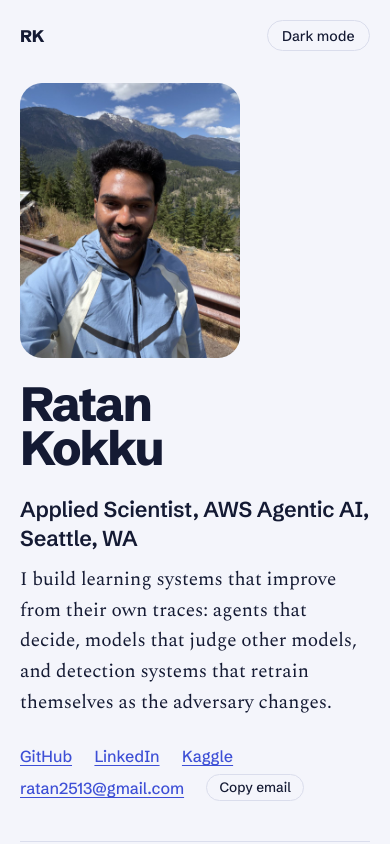
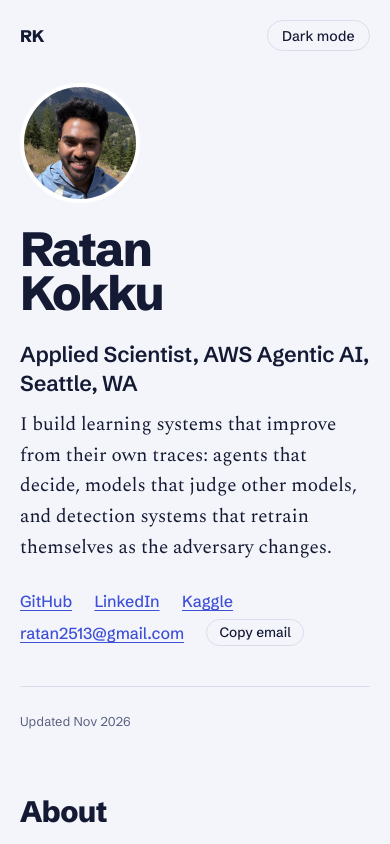
Before and after one commit to Ratansairohith/RatanSaiRohith.github.io, a plain HTML site: page index.html in a window 390 px wide. Shown: the top 844 px of the page. Drawn offline with nearby package versions, Linux system fonts and the light colour scheme.

Commit message:
Shrink header photo to a small round avatar
Co-Authored-By: Claude Opus 5.5 <noreply@anthropic.com>
Claude-Session: https://claude.ai/code/session_018M4Uodzgye4FGKd7puKKxq

```diff
--- a/content.js
+++ b/content.js
@@ -14,7 +14,7 @@ window.SITE = {
     "I build learning systems that improve from their own traces: agents that decide, models that judge other models, and detection systems that retrain themselves as the adversary changes.",
   location: "Seattle, WA",
   email: "ratan2513@gmail.com",
-  photo: "static/portrait.jpg",
+  photo: "static/me.jpg",
   resume: "", // paste a link to your current resume PDF here to show a Resume link
   updated: "2026-11-21",
 
--- a/index.html
+++ b/index.html
@@ -37,7 +37,7 @@
     </div>
 
     <figure class="portrait">
-      <img id="photo" alt="Ratan Kokku at a mountain overlook in the North Cascades" width="960" height="1200">
+      <img id="photo" alt="Ratan Kokku at a mountain overlook in the North Cascades" width="640" height="640">
     </figure>
   </header>
 
--- a/static/site.css
+++ b/static/site.css
@@ -72,7 +72,7 @@ button:disabled { opacity: 0.45; cursor: default; filter: none; }
 /* ---------- hero ---------- */
 .hero {
   display: grid;
-  grid-template-columns: minmax(0, 1.3fr) minmax(0, 0.8fr);
+  grid-template-columns: minmax(0, 1fr) auto;
   gap: clamp(1.5rem, 4vw, 4rem);
   align-items: center;
   max-width: 1200px;
@@ -89,8 +89,8 @@ button:disabled { opacity: 0.45; cursor: default; filter: none; }
 .links button { padding: 0.25rem 0.75rem; font-size: 0.85rem; }
 
 /* portrait */
-.portrait { margin: 0; justify-self: end; width: 100%; max-width: 400px; }
-.portrait img { display: block; width: 100%; height: auto; aspect-ratio: 4 / 5; object-fit: cover; border-radius: 28px; }
+.portrait { margin: 0; justify-self: end; width: 100%; max-width: 230px; }
+.portrait img { display: block; width: 100%; height: auto; aspect-ratio: 1; object-fit: cover; object-position: 50% 50%; border-radius: 50%; border: 4px solid var(--panel); }
 
 /* ---------- body layout ---------- */
 .body {
@@ -171,8 +171,7 @@ p { margin: 0 0 1em; }
 
 @media (max-width: 900px) {
   .hero { grid-template-columns: 1fr; padding-top: 2rem; }
-  .portrait { justify-self: start; max-width: 220px; order: -1; }
-  .portrait img { border-radius: 22px; }
+  .portrait { justify-self: start; max-width: 120px; order: -1; }
   .body { grid-template-columns: 1fr; border-top: 0; }
   .side { position: static; padding: 1.5rem 0 0; display: flex; align-items: center; gap: 1.25rem; flex-wrap: wrap; border-top: 1px solid var(--rule); }
     .side nav { display: none; }
```
Also changed, not shown: static/portrait.jpg (deleted).
